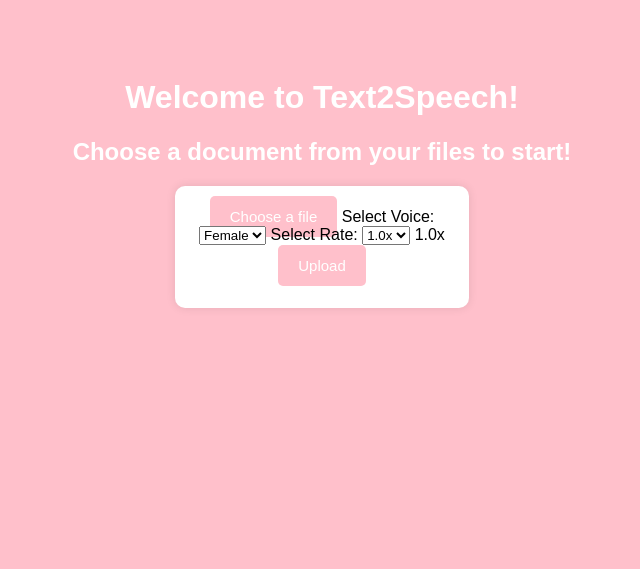
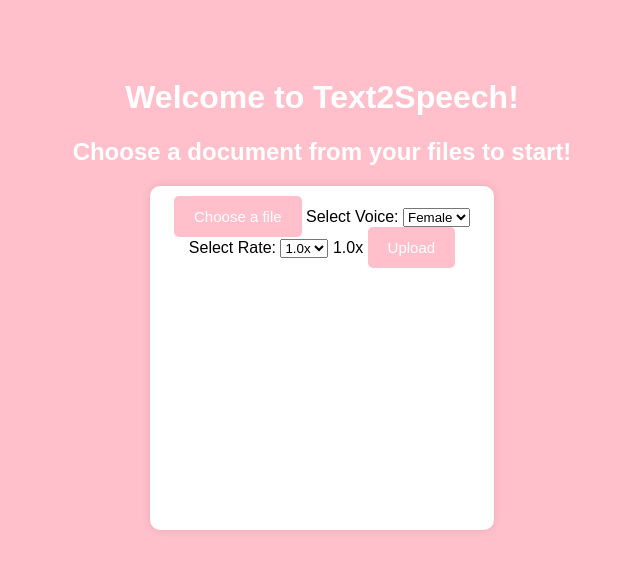
Before and after one commit to cullenowens/Text2Speech, a Flask app: page / in a window 1280 px wide. Shown: the top 569 px of the page, without its empty margins (318-958 px from the left). Run offline with Flask 3, Linux system fonts and the light colour scheme.

Commit message:
front end change fr

```diff
--- a/src/static/styles/style.css
+++ b/src/static/styles/style.css
@@ -21,7 +21,8 @@ form {
   border-radius: 10px;
   display: inline-block;
   box-shadow: 0 0 10px rgba(0, 0, 0, 0.1);
-  width: 250px;
+  width: 300px;
+  height: 300px;
   margin: 0 auto;
 }
 
```
